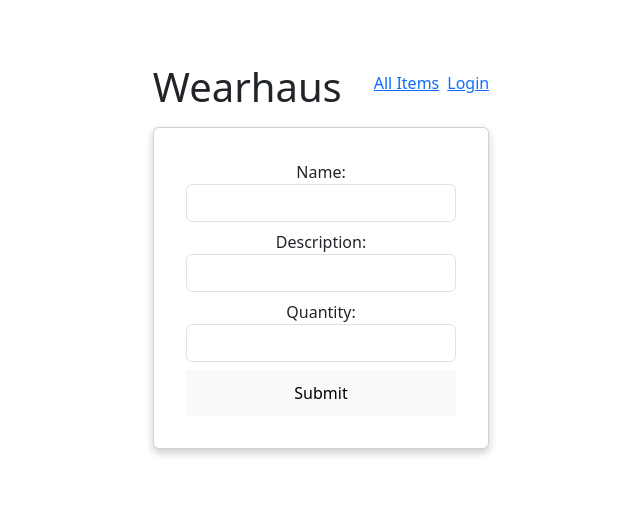
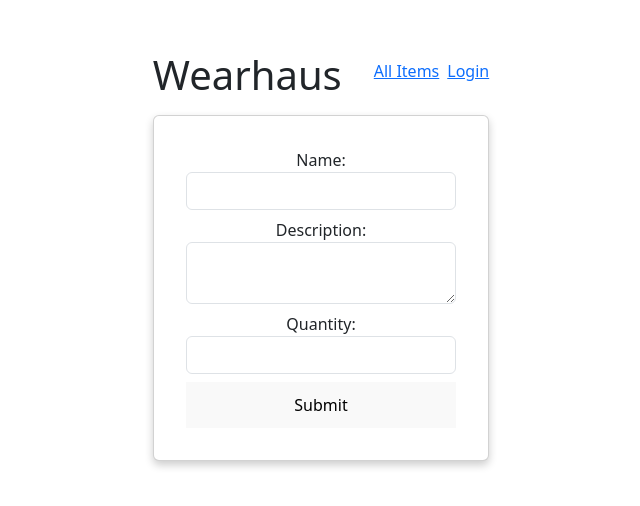
Before and after one commit to mdemore2/crudy-frontend, a React (Vite) app in the folder wearhaus/: page /create-item in a window 1280 px wide. Shown: the part 148-654 px from the top of the page, without its empty margins (319-959 px from the left). Built offline with nearby package versions, Linux system fonts and the light colour scheme; no server answers.

Commit message:
switched desc field to textarea

```diff
--- a/wearhaus/src/components/createitem.jsx
+++ b/wearhaus/src/components/createitem.jsx
@@ -43,7 +43,7 @@ function CreateItemForm ({toggleReload, setToggleReload}) {
         <form onSubmit={handleSubmit}>
             <label class='form-label'>Name: <input class='form-control' name="name" value={formData.name}
             onChange={handleChange}/></label>
-            <label class='form-label'>Description: <input class='form-control' name="description" value={formData.description}
+            <label class='form-label'>Description: <textarea class='form-control' name="description" value={formData.description}
             onChange={handleChange} /></label>
             <label class='form-label'>Quantity: <input class='form-control' name="quantity" type='number' value={formData.quantity}
             onChange={handleChange} /></label>
--- a/wearhaus/src/components/edititem.jsx
+++ b/wearhaus/src/components/edititem.jsx
@@ -47,7 +47,7 @@ function EditItemForm ({setIsEdit, currentItem, toggleReload, setToggleReload})
         <form onSubmit={handleSubmit}>
             <label class='form-label'>Name: <input class='form-control' name="name" value={formData.name}
             onChange={handleChange}/></label>
-            <label class='form-label'>Description: <input class='form-control' name="description" value={formData.description}
+            <label class='form-label'>Description: <textarea class='form-control' name="description" value={formData.description}
             onChange={handleChange} /></label>
             <label class='form-label'>Quantity: <input class='form-control' name="quantity" type='number' value={formData.quantity}
             onChange={handleChange} /></label>
--- a/wearhaus/src/styles/modal.css
+++ b/wearhaus/src/styles/modal.css
@@ -14,8 +14,7 @@
 }
 
 .my-modal > div {
-    height: 150;
-    width: 240;
+    max-width: 70%;
     margin: auto;
     padding: 2%;
     border-radius: 10px;
```
